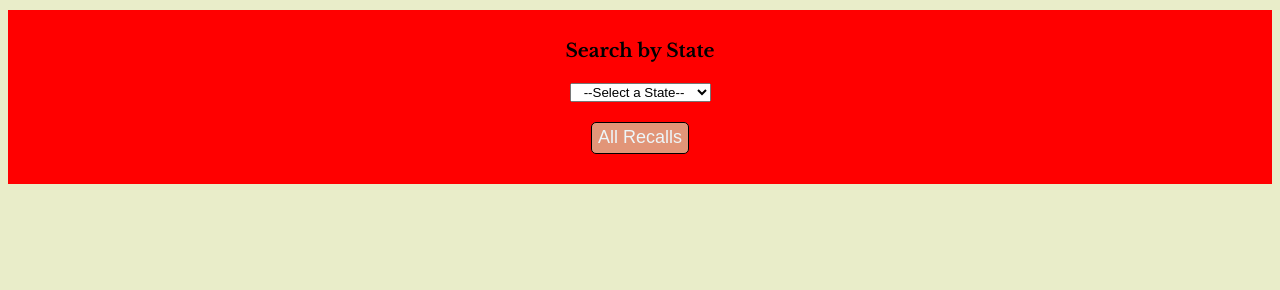
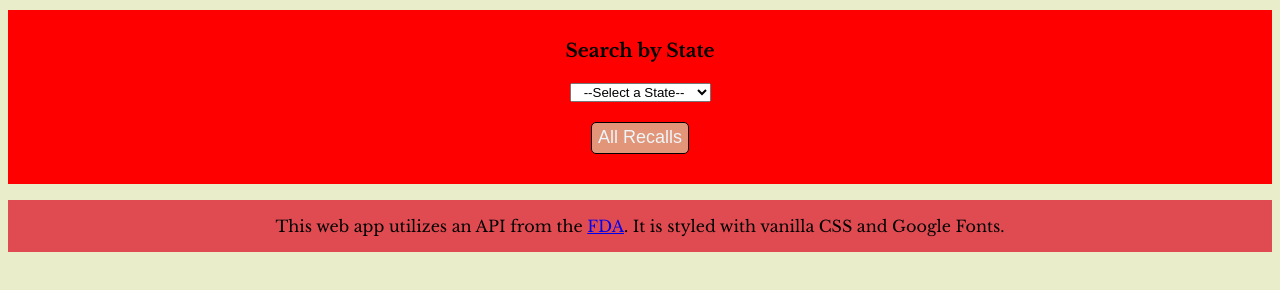
Before and after one commit to andrewasmit/FDA-Recall-Web-App, a plain HTML site: page index.html in a window 1280 px wide. Shown: the part 114-404 px from the top of the page. Drawn offline with nearby package versions, Linux system fonts and the light colour scheme; no server answers.

Commit message:
added a footer and basic styling

```diff
--- a/index.css
+++ b/index.css
@@ -54,3 +54,10 @@ h1{
   #dropdown-menu{
     text-align: center;
   }
+
+  footer p{
+    background-color: #e04b52;
+    text-align: center;
+    padding-top: 1em;
+    padding-bottom: 1em;
+  }
--- a/index.html
+++ b/index.html
@@ -80,6 +80,9 @@
     <div id="data-container">
       <ul id="recall-container"></ul>
     </div>
+    <footer>
+      <p>This web app utilizes an API from the <a href="https://www.fda.gov/">FDA</a>. It is styled with vanilla CSS and Google Fonts.</p>
+    </footer>
     <script src="index.js"></script>
   </body>
 </html>
--- a/index.js
+++ b/index.js
@@ -74,7 +74,7 @@ function narrowSearch(arr, state){
     })
     if (counter === arr.length){
         let update = `There are currently no recalls in the state of ${state}.`;
-        setTimeout(function(){window.alert(update);}, 200);
+        setTimeout(function(){window.alert(update);}, 100);
     }
 };
 
```
